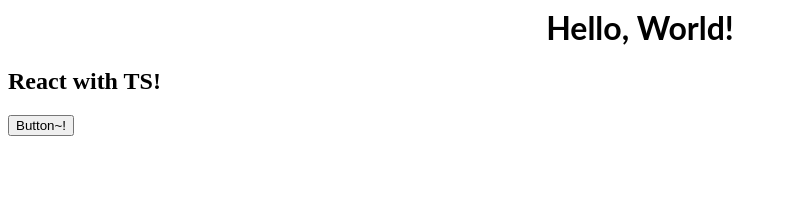
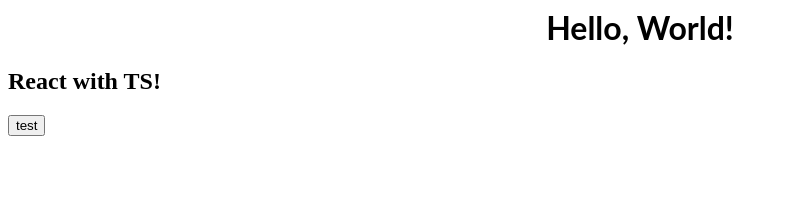
Before and after one commit to Guarlic/React-TS, a React (Create React App) app: page / in a window 1280 px wide. Shown: the top 205 px of the page, without its empty margins (0-787 px from the left). Built offline with nearby package versions, Linux system fonts and the light colour scheme.

Commit message:
Add "Buttons.tsx"

```diff
--- a/App.tsx
+++ b/App.tsx
@@ -1,5 +1,6 @@
 import * as React from 'react';
 import './style.css';
+import Buttons from './Buttons';
 
 export default function App() {
   const Title = () => (
@@ -14,17 +15,11 @@ export default function App() {
     </h2>
   );
 
-  const Button = () => (
-    <button
-      onClick={() => alert('test')}
-    >Button~!</button>
-  );
-
   return (
     <div>
       <Title />
       <SubTitle />
-      <Button />
+      <Buttons />
     </div>
   );
 }
--- /dev/null
+++ b/Buttons.tsx
@@ -0,0 +1,16 @@
+import * as React from 'react';
+import './style.css';
+
+export default function Buttons() {
+  const Button1 = () => (
+    <button
+      onClick = { () => (
+        alert('Hello!!')
+      )}
+    >test</button>
+  );
+
+  return (
+    <Button1 />
+  );
+}
```
